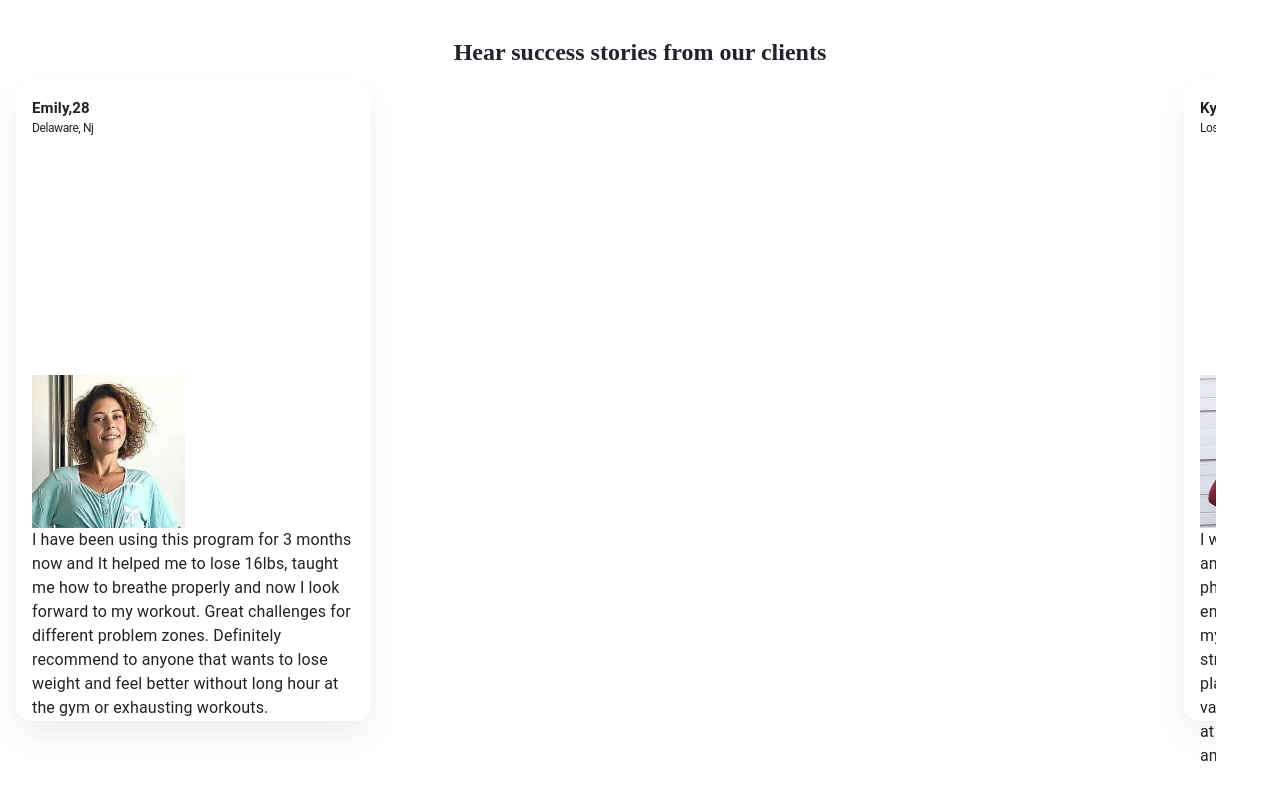
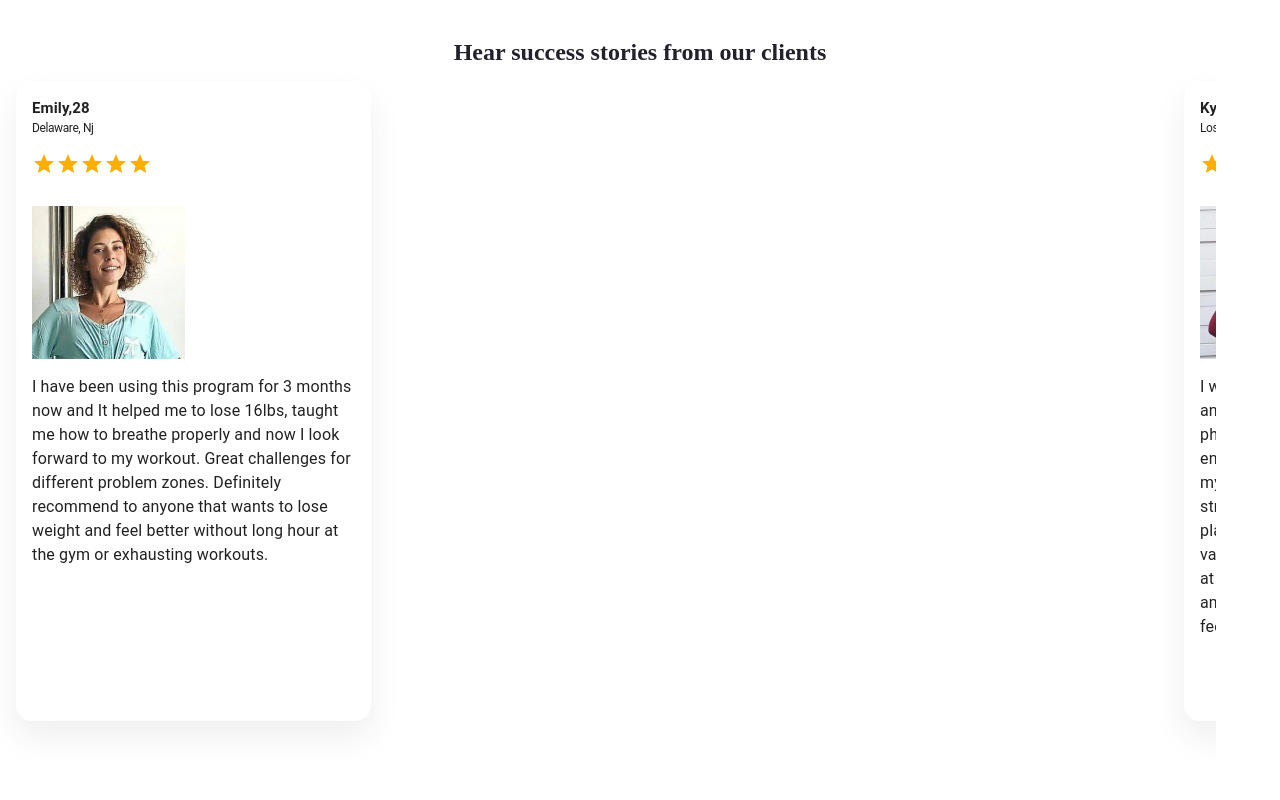
Before and after one commit to styylz/KiloHealth-positive-yoga-, a React (Create React App) app in the folder client/: page / in a window 1280 px wide. Shown: the part 907-1707 px from the top of the page. Built offline with nearby package versions, Linux system fonts and the light colour scheme.

Commit message:
style: added star rating and fixed some style issues

```diff
--- a/client/src/components/card/PersonCard/PersonCard.jsx
+++ b/client/src/components/card/PersonCard/PersonCard.jsx
@@ -1,5 +1,5 @@
 import React from 'react';
-import { Box, Typography } from '@mui/material';
+import { Box, Rating, Typography } from '@mui/material';
 import CardImage from './PersonCard.styles';
 
 const PersonCard = ({
@@ -54,14 +54,17 @@ const PersonCard = ({
       <Box sx={{
         height: '54px',
       }}
-      />
+      >
+        <Rating name="read-only" value="5" readOnly />
+
+      </Box>
       <Box sx={{
         height: '169px',
         width: '20px',
       }}
-      />
-      <CardImage myProp backgroundImage={image} />
-
+      >
+        <CardImage myProp backgroundImage={image} />
+      </Box>
       <Box>
         <Typography sx={{
           fontWeight: 'regular',
```
